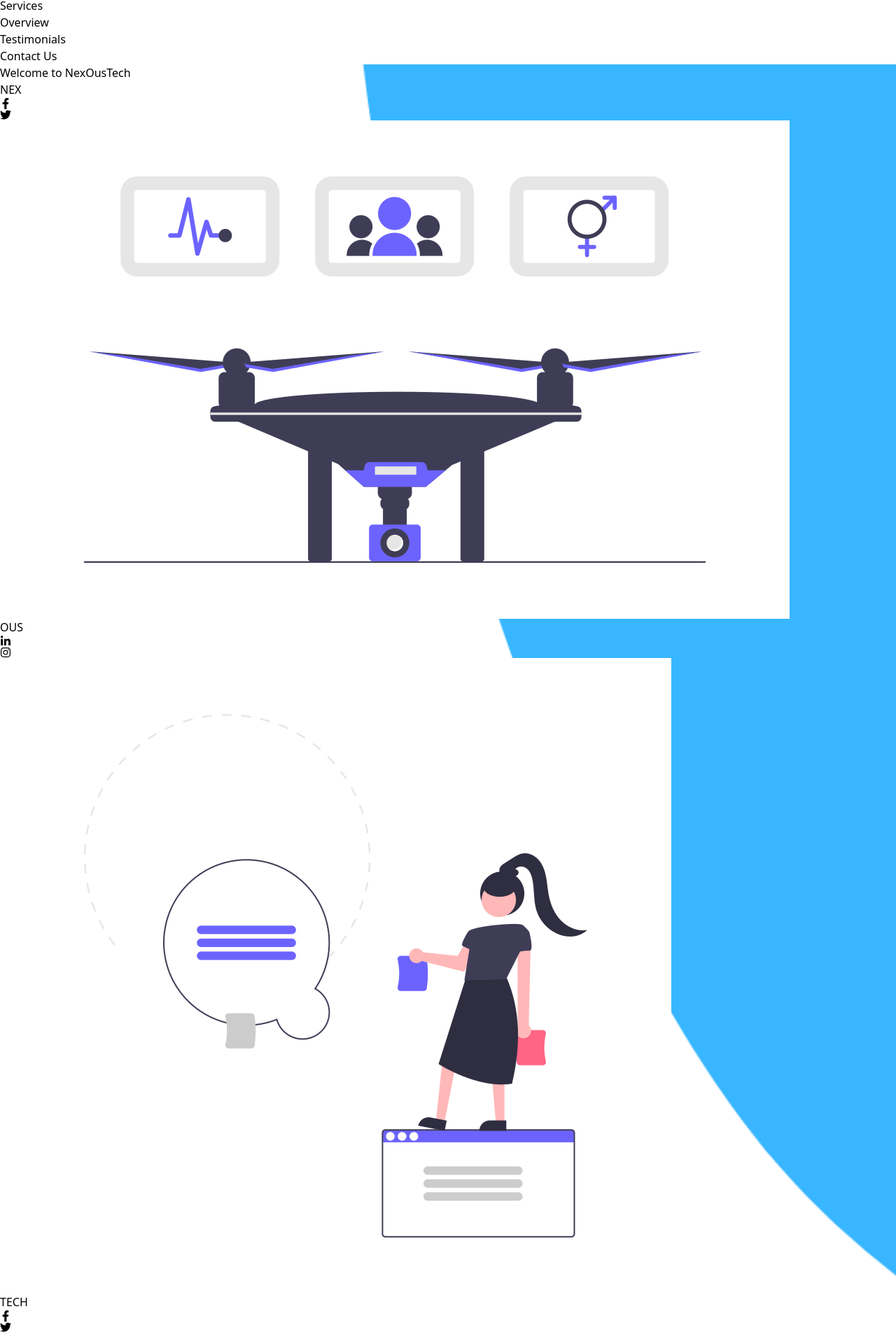
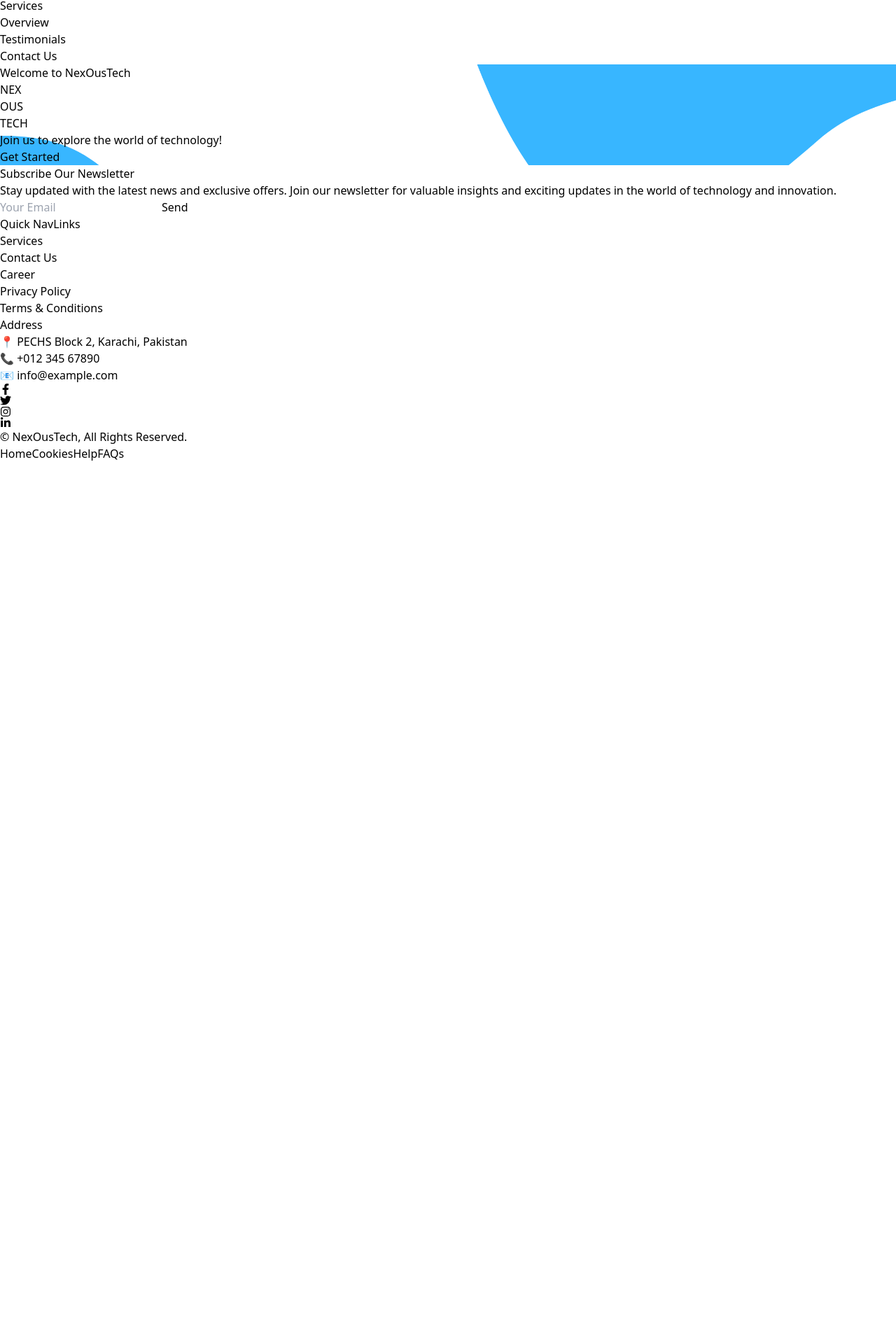
Before and after one commit to 786asifakbar/software, a React (Vite) app: page / in a window 1280 px wide. Shown: the part 4076-5996 px from the top of the page at 70% size. After the commit the page ends 4736 px from the top, so only its background shows below. Built offline with nearby package versions, Linux system fonts and the light colour scheme.

Commit message:
set herosection

```diff
--- a/src/pages/HeroSection.jsx
+++ b/src/pages/HeroSection.jsx
@@ -1,5 +1,3 @@
-import { FaFacebookF, FaTwitter, FaLinkedinIn, FaInstagram } from "react-icons/fa";
-
 const IsometricDesign = () => {
     return (
       <div className="min-h-screen flex flex-col justify-center items-center pt-10 bg-cover bg-center"
@@ -8,7 +6,7 @@ const IsometricDesign = () => {
              backgroundSize: 'cover',
              backgroundPosition: 'center',
            }}>
-      <h1 className="text-7xl font-bold mb-8 text-cente drop-shadow-lg">
+        <h1 className="text-7xl font-bold mb-8 text-center drop-shadow-lg">
           <span className="text-blue-600">Welcome to </span>
           <span className="text-white"> NexOusTech </span>
         </h1>
@@ -19,20 +17,6 @@ const IsometricDesign = () => {
             <div className="bg-blue-500 w-40 h-40 transform rotate-12 skew-y-12 shadow-lg rounded-lg flex items-center justify-center transition-transform duration-500 hover:scale-105">
               <span className="text-white text-6xl font-bold">NEX</span>
             </div>
-          <div className="mt-4 flex space-x-2">
-            <a href="#" className="w-12 h-12 bg-white rounded-full shadow-md flex items-center justify-center transition duration-300 hover:shadow-xl">
-              <FaFacebookF className="text-blue-600" />
-            </a>
-            <a href="#" className="w-12 h-12 bg-white rounded-full shadow-md flex items-center justify-center transition duration-300 hover:shadow-xl">
-              <FaTwitter className="text-blue-400" />
-            </a>
-          </div>
-          {/* Undraw Image for NEX */}
-          <img
-            src="tech.png"
-            alt="Technology"
-            className="w-24 h-24 mt-4"
-          />
           </div>
 
           {/* Block for OUS */}
@@ -40,20 +24,6 @@ const IsometricDesign = () => {
             <div className="bg-green-500 w-40 h-40 transform rotate-12 shadow-lg rounded-lg flex items-center justify-center transition-transform duration-500 hover:scale-105">
               <span className="text-white text-6xl font-bold">OUS</span>
             </div>
-          <div className="mt-4 flex space-x-2">
-            <a href="#" className="w-12 h-12 bg-white rounded-full shadow-md flex items-center justify-center transition duration-300 hover:shadow-xl">
-              <FaLinkedinIn className="text-blue-700" />
-            </a>
-            <a href="#" className="w-12 h-12 bg-white rounded-full shadow-md flex items-center justify-center transition duration-300 hover:shadow-xl">
-              <FaInstagram className="text-pink-600" />
-            </a>
-          </div>
-          {/* Undraw Image for OUS */}
-          <img
-            src="creative.png"
-            alt="Creative Process"
-            className="w-24 h-24 mt-4"
-          />
           </div>
 
           {/* Block for TECH */}
@@ -61,20 +31,6 @@ const IsometricDesign = () => {
             <div className="bg-purple-500 w-40 h-40 transform rotate-12 skew-x-12 shadow-lg rounded-lg flex items-center justify-center transition-transform duration-500 hover:scale-105">
               <span className="text-white text-6xl font-bold">TECH</span>
             </div>
-          <div className="mt-4 flex space-x-2">
-            <a href="#" className="w-12 h-12 bg-white rounded-full shadow-md flex items-center justify-center transition duration-300 hover:shadow-xl">
-              <FaFacebookF className="text-blue-600" />
-            </a>
-            <a href="#" className="w-12 h-12 bg-white rounded-full shadow-md flex items-center justify-center transition duration-300 hover:shadow-xl">
-              <FaTwitter className="text-blue-400" />
-            </a>
-          </div>
-          {/* Undraw Image for TECH */}
-          <img
-            src="code.png"
-            alt="Team Work"
-            className="w-24 h-24 mt-4"
-          />
           </div>
         </div>
 
```
Lines whose indentation alone changed are shown as unchanged.
